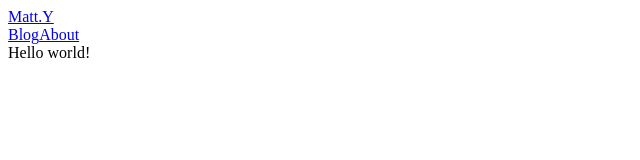
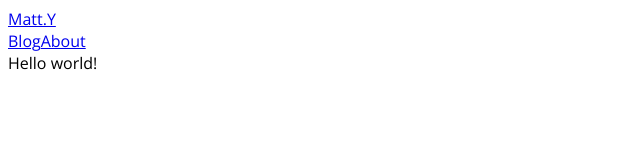
Before and after one commit to myasul/matt.y, a Gatsby site: page / in a window 1280 px wide. Shown: the whole page, without its empty margins (0-640 px from the left). Built offline with nearby package versions, Linux system fonts and the light colour scheme; Gatsby itself is replaced by a stand-in of ours.

Commit message:
Add header and font

```diff
--- a/package.json
+++ b/package.json
@@ -22,8 +22,10 @@
     "styled-components": "^5.3.1"
   },
   "devDependencies": {
+    "@types/react-helmet": "^6.1.4",
     "@types/styled-components": "^5.1.15",
-    "prettier": "2.3.2"
+    "prettier": "2.3.2",
+    "react-helmet": "^6.1.0"
   },
   "repository": {
     "type": "git",
--- a/src/components/Layout.tsx
+++ b/src/components/Layout.tsx
@@ -5,10 +5,11 @@ import { createGlobalStyle } from 'styled-components'
 import { SiteInfo, AuthorInfo } from '../types/siteMetadata'
 
 import { Header } from './Header'
+import { LayoutMeta } from './LayoutMeta'
 
 const GlobalStyle = createGlobalStyle`
     body {
-        font-family: 'BlinkMacSystemFont, "Segoe UI", Roboto, "Helvetica Neue", Arial, "Noto Sans", sans - serif, "Apple Color Emoji", "Segoe UI Emoji", "Segoe UI Symbol", "Noto Color Emoji"';
+        font-family: 'Open Sans', sans-serif;
     }
 `
 
@@ -26,7 +27,7 @@ type Props = {
 }
 
 export const Layout = ({ children }: Props) => {
-    const data = useStaticQuery<LayoutData>(
+    const { site: { siteMetadata: { siteInfo, authorInfo } } } = useStaticQuery<LayoutData>(
         graphql`
             query {
                 site {
@@ -57,7 +58,9 @@ export const Layout = ({ children }: Props) => {
 
     return (
         <div>
-            <Header title={data.site.siteMetadata.siteInfo.title} />
+            <GlobalStyle />
+            <LayoutMeta title={siteInfo.title} description={siteInfo.description} />
+            <Header title={siteInfo.title} />
             {children}
         </div>
     )
--- /dev/null
+++ b/src/components/LayoutMeta.tsx
@@ -0,0 +1,19 @@
+import * as React from 'react'
+import { Helmet } from 'react-helmet'
+
+type Props = {
+    title: string
+    description: string
+}
+
+export const LayoutMeta = ({ title, description }: Props) => (
+    <Helmet>
+        <title>{title}</title>
+        <meta name="description" content={description} />
+        <meta name="viewport" content="width=device-width, initial-scale=1, user-scalable=no" />
+        <html lang="en" />
+        <link rel="preconnect" href="https://fonts.googleapis.com" />
+        <link rel="preconnect" href="https://fonts.gstatic.com" crossOrigin='' />
+        <link href="https://fonts.googleapis.com/css2?family=Open+Sans:wght@300&display=swap" rel="stylesheet" />
+    </Helmet>
+)
--- a/tsconfig.json
+++ b/tsconfig.json
@@ -3,8 +3,6 @@
         "allowJs": false,
         "allowSyntheticDefaultImports": false,
         "esModuleInterop": true,
-        "baseUrl": "./",
-        "rootDir": "./",
         "jsx": "react-jsx",
         "module": "es6",
         "moduleResolution": "Node",
```
Also changed, not shown: 1 other file.
